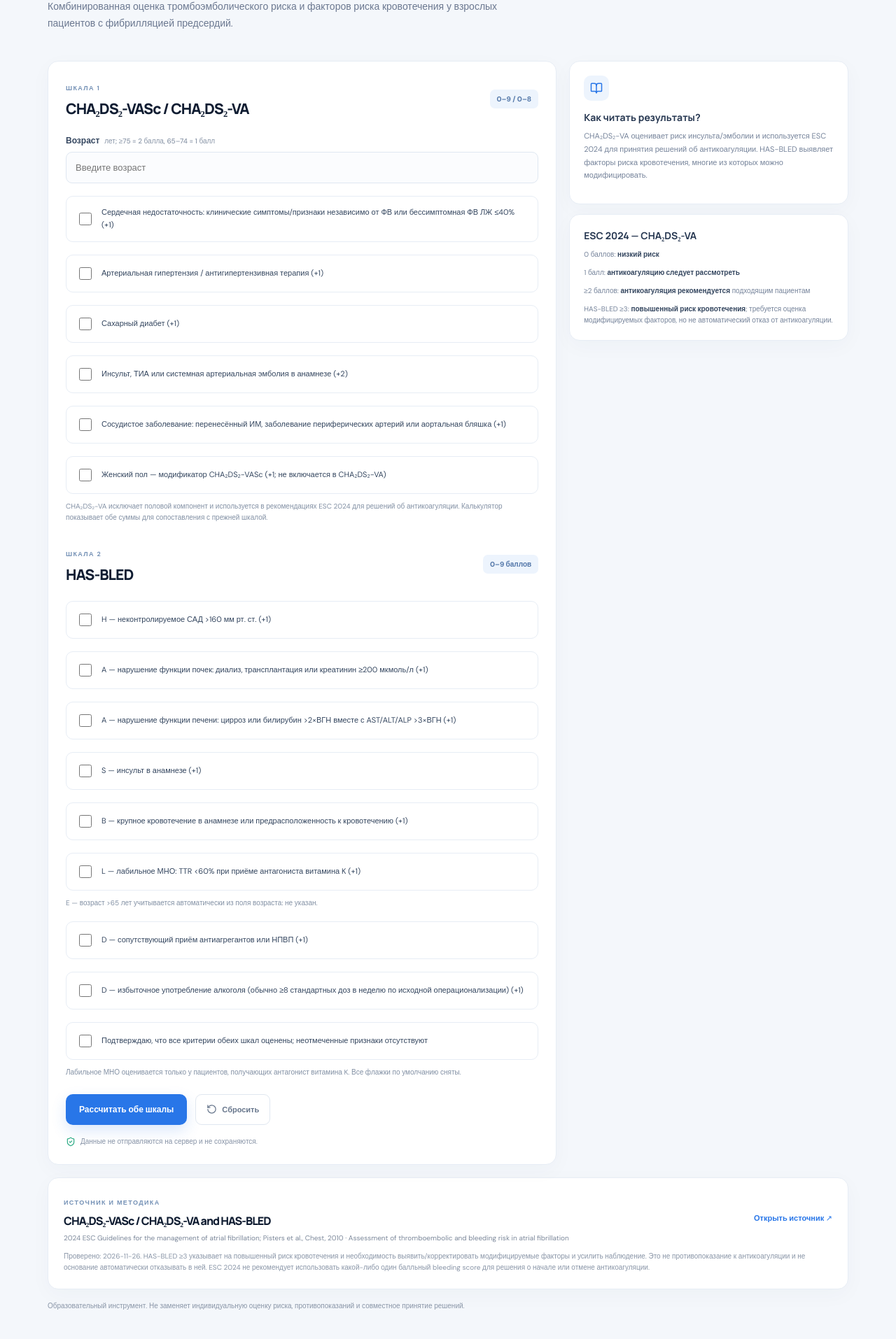
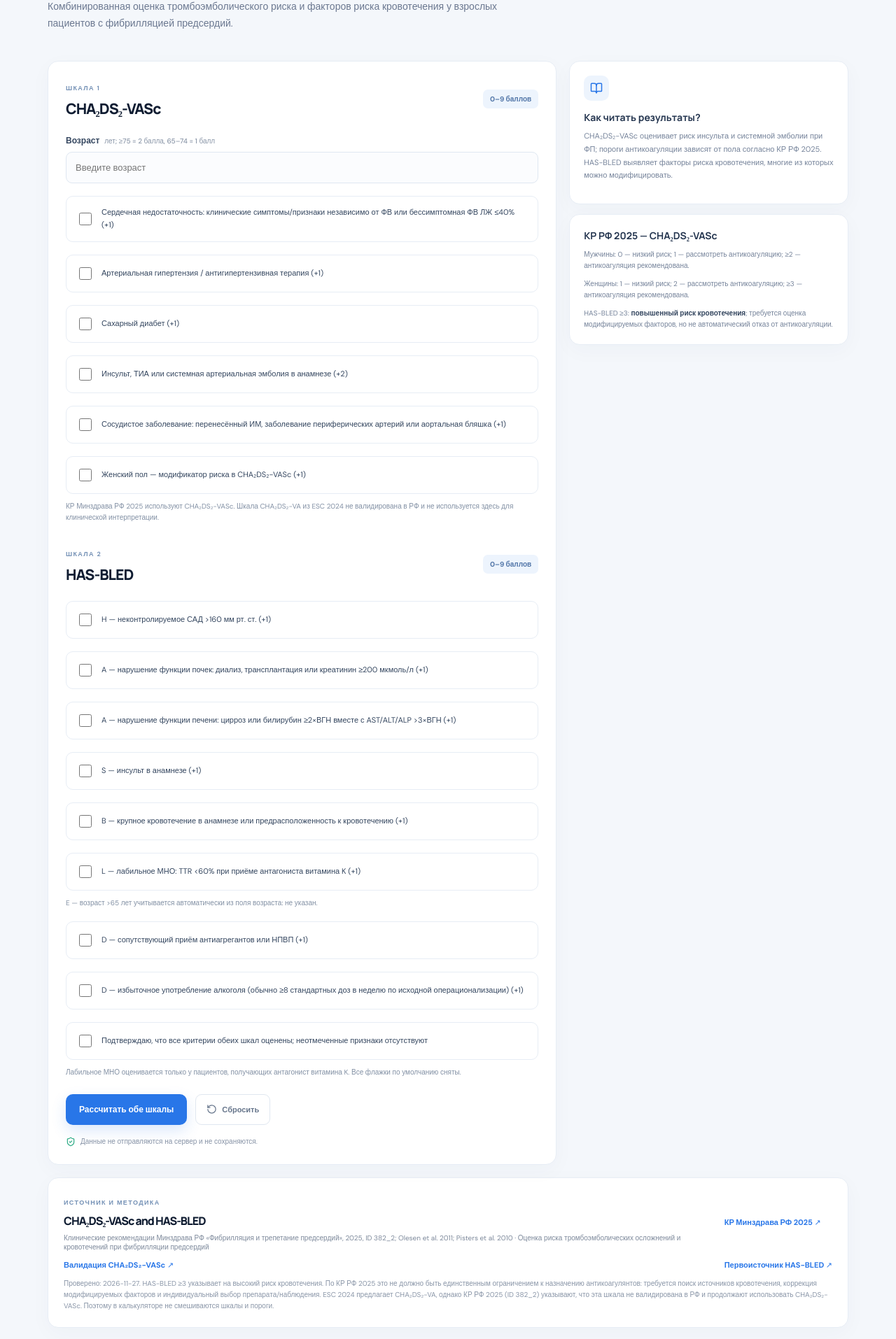
Before and after one commit to Whiterx/medcalc-pro-next, a React (Vite) app: page /medcalc-pro-next/calculators/cha2ds2vasc-hasbled in a window 1280 px wide. Shown: the part 216-2130 px from the top of the page at 70% size. Built offline with nearby package versions, Linux system fonts and the light colour scheme.

Commit message:
fix(af-risk): align CHA2DS2-VASc with Russian 2025 guidance

```diff
--- a/src/calculators/cardiology/CHA2DS2VAScHASBLEDCalculator.tsx
+++ b/src/calculators/cardiology/CHA2DS2VAScHASBLEDCalculator.tsx
@@ -89,8 +89,8 @@ export default function CHA2DS2VAScHASBLEDCalculator() {
       <div className="calculator-layout">
         <form className="calculator-panel" onSubmit={handleCalculate}>
           <div className="panel-heading">
-            <div><span className="panel-kicker">ШКАЛА 1</span><h2>CHA₂DS₂-VASc / CHA₂DS₂-VA</h2></div>
-            <span className="points-label">0–9 / 0–8</span>
+            <div><span className="panel-kicker">ШКАЛА 1</span><h2>CHA₂DS₂-VASc</h2></div>
+            <span className="points-label">0–9 баллов</span>
           </div>
 
           <label className="calc-field field-full">
@@ -120,9 +120,9 @@ export default function CHA2DS2VAScHASBLEDCalculator() {
           </label>
           <label className="check-field">
             <input type="checkbox" checked={values.femaleSex} onChange={(event) => updateField('femaleSex', event.target.checked)} />
-            <span>Женский пол — модификатор CHA₂DS₂-VASc (+1; не включается в CHA₂DS₂-VA)</span>
+            <span>Женский пол — модификатор риска в CHA₂DS₂-VASc (+1)</span>
           </label>
-          <p className="field-hint">CHA₂DS₂-VA исключает половой компонент и используется в рекомендациях ESC 2024 для решений об антикоагуляции. Калькулятор показывает обе суммы для сопоставления с прежней шкалой.</p>
+          <p className="field-hint">КР Минздрава РФ 2025 используют CHA₂DS₂-VASc. Шкала CHA₂DS₂-VA из ESC 2024 не валидирована в РФ и не используется здесь для клинической интерпретации.</p>
 
           <div className="panel-heading panel-subheading">
             <div><span className="panel-kicker">ШКАЛА 2</span><h2>HAS-BLED</h2></div>
@@ -139,7 +139,7 @@ export default function CHA2DS2VAScHASBLEDCalculator() {
           </label>
           <label className="check-field">
             <input type="checkbox" checked={values.abnormalLiverFunction} onChange={(event) => updateField('abnormalLiverFunction', event.target.checked)} />
-            <span>A — нарушение функции печени: цирроз или билирубин &gt;2×ВГН вместе с AST/ALT/ALP &gt;3×ВГН (+1)</span>
+            <span>A — нарушение функции печени: цирроз или билирубин ≥2×ВГН вместе с AST/ALT/ALP &gt;3×ВГН (+1)</span>
           </label>
           <label className="check-field">
             <input type="checkbox" checked={values.priorStrokeForBleedingScore} onChange={(event) => updateField('priorStrokeForBleedingScore', event.target.checked)} />
@@ -181,13 +181,13 @@ export default function CHA2DS2VAScHASBLEDCalculator() {
           <div className="info-panel">
             <div className="info-icon"><BookOpen size={18} /></div>
             <h3>Как читать результаты?</h3>
-            <p>CHA₂DS₂-VA оценивает риск инсульта/эмболии и используется ESC 2024 для принятия решений об антикоагуляции. HAS-BLED выявляет факторы риска кровотечения, многие из которых можно модифицировать.</p>
+            <p>CHA₂DS₂-VASc оценивает риск инсульта и системной эмболии при ФП; пороги антикоагуляции зависят от пола согласно КР РФ 2025. HAS-BLED выявляет факторы риска кровотечения, многие из которых можно модифицировать.</p>
           </div>
           <div className="threshold-panel">
-            <h3>ESC 2024 — CHA₂DS₂-VA</h3>
-            <p>0 баллов: <b>низкий риск</b></p>
-            <p>1 балл: <b>антикоагуляцию следует рассмотреть</b></p>
-            <p>≥2 баллов: <b>антикоагуляция рекомендуется</b> подходящим пациентам</p>
+            <h3>КР РФ 2025 — CHA₂DS₂-VASc</h3>
+            <p>Мужчины: 0 — низкий риск; 1 — рассмотреть антикоагуляцию; ≥2 — антикоагуляция рекомендована.</p>
+
+            <p>Женщины: 1 — низкий риск; 2 — рассмотреть антикоагуляцию; ≥3 — антикоагуляция рекомендована.</p>
             <p>HAS-BLED ≥3: <b>повышенный риск кровотечения</b>; требуется оценка модифицируемых факторов, но не автоматический отказ от антикоагуляции.</p>
           </div>
         </aside>
@@ -195,25 +195,25 @@ export default function CHA2DS2VAScHASBLEDCalculator() {
 
       {result && (
         <section className="result-panel" aria-live="polite">
-          <div className="result-topline"><span className="panel-kicker">РЕЗУЛЬТАТ РАСЧЁТА</span><span className={`risk-tag ${result.cha2ds2VaCategory === 'low' ? 'risk-low' : result.cha2ds2VaCategory === 'consider' ? 'risk-moderate' : 'risk-high'}`}>CHA₂DS₂-VA: {result.cha2ds2VaScore}</span></div>
-          <div className="score-display"><strong>{result.cha2ds2VascScore}</strong><span>CHA₂DS₂-VASc · {result.cha2ds2VaScore} CHA₂DS₂-VA</span></div>
-          <p className="result-summary">{result.cha2ds2VaGuidance}</p>
+          <div className="result-topline"><span className="panel-kicker">РЕЗУЛЬТАТ РАСЧЁТА</span><span className={`risk-tag ${result.cha2ds2VascCategory === 'low' ? 'risk-low' : result.cha2ds2VaCategory === 'consider' ? 'risk-moderate' : 'risk-high'}`}>CHA₂DS₂-VASc: {result.cha2ds2VascScore}</span></div>
+          <div className="score-display"><strong>{result.cha2ds2VascScore}</strong><span>CHA₂DS₂-VASc</span></div>
+          <p className="result-summary">{result.cha2ds2VascGuidance}</p>
           <div className="result-breakdown">
             <p><b>HAS-BLED: {result.hasBledScore}/9</b> — {result.hasBledHighRisk ? 'повышенный риск кровотечения (≥3)' : 'менее 3 баллов'}</p>
-            <p>CHA₂DS₂-VASc включает женский пол как модификатор; CHA₂DS₂-VA его исключает и соответствует подходу ESC 2024.</p>
+            <p>Интерпретация соответствует половым порогам CHA₂DS₂-VASc в КР РФ 2025.</p>
           </div>
           <div className="result-columns">
-            <div><h3>CHA₂DS₂-VASc / VA</h3>{result.chaComponents.map((component) => <p key={component.key}>{component.label}: <b>{component.value}</b> — {component.points} балл(а)</p>)}</div>
+            <div><h3>CHA₂DS₂-VASc</h3>{result.chaComponents.map((component) => <p key={component.key}>{component.label}: <b>{component.value}</b> — {component.points} балл(а)</p>)}</div>
             <div><h3>HAS-BLED</h3>{result.hasBledComponents.map((component) => <p key={component.key}>{component.label}: <b>{component.value}</b> — {component.points} балл(а)</p>)}</div>
           </div>
-          <p className="clinical-warning">HAS-BLED ≥3 не является противопоказанием к антикоагуляции и не должен использоваться для автоматического отказа или отмены лечения. Устраните модифицируемые факторы риска и проводите повторную оценку. ESC 2024 не рекомендует использовать единственную bleeding score как основание для решения о начале или прекращении антикоагуляции.</p>
+          <p className="clinical-warning">HAS-BLED ≥3 не является противопоказанием к антикоагуляции и не должен использоваться для автоматического отказа или отмены лечения. Устраните модифицируемые факторы риска и проводите повторную оценку. КР РФ 2025 указывают, что HAS-BLED ≥3 — высокий риск кровотечения, но это не должно быть единственным ограничением к назначению антикоагулянтов. Корректируйте модифицируемые факторы риска и оценивайте источники кровотечения.</p>
         </section>
       )}
 
       <section className="reference-panel">
         <div><span className="panel-kicker">ИСТОЧНИК И МЕТОДИКА</span><h2>{CHA2DS2_VASc_HASBLED_REFERENCE.title}</h2><p>{CHA2DS2_VASc_HASBLED_REFERENCE.guideline} · {CHA2DS2_VASc_HASBLED_REFERENCE.section}</p></div>
-        <a href={CHA2DS2_VASc_HASBLED_REFERENCE.url} target="_blank" rel="noreferrer">Открыть источник ↗</a>
-        <small>Проверено: {CHA2DS2_VASc_HASBLED_REFERENCE.accessed}. {CHA2DS2_VASc_HASBLED_REFERENCE.notes[4]}</small>
+        <a href={CHA2DS2_VASc_HASBLED_REFERENCE.url} target="_blank" rel="noreferrer">КР Минздрава РФ 2025 ↗</a><a href={CHA2DS2_VASc_HASBLED_REFERENCE.chaSourceUrl} target="_blank" rel="noreferrer">Валидация CHA₂DS₂-VASc ↗</a><a href={CHA2DS2_VASc_HASBLED_REFERENCE.hasBledSourceUrl} target="_blank" rel="noreferrer">Первоисточник HAS-BLED ↗</a>
+        <small>Проверено: {CHA2DS2_VASc_HASBLED_REFERENCE.accessed}. {CHA2DS2_VASc_HASBLED_REFERENCE.notes[4]} {CHA2DS2_VASc_HASBLED_REFERENCE.notes[6]}</small>
       </section>
       <p className="calculator-disclaimer">Образовательный инструмент. Не заменяет индивидуальную оценку риска, противопоказаний и совместное принятие решений.</p>
     </main>
--- a/src/calculators/cardiology/cha2ds2vascHasbled.reference.ts
+++ b/src/calculators/cardiology/cha2ds2vascHasbled.reference.ts
@@ -1,17 +1,19 @@
 export const CHA2DS2_VASc_HASBLED_REFERENCE = {
-  title: 'CHA₂DS₂-VASc / CHA₂DS₂-VA and HAS-BLED',
-  guideline: '2024 ESC Guidelines for the management of atrial fibrillation; Pisters et al., Chest, 2010',
-  section: 'Assessment of thromboembolic and bleeding risk in atrial fibrillation',
-  published: '2024 ESC Guidelines; HAS-BLED original publication 2010',
-  url: 'https://academic.oup.com/eurheartj/article/45/36/3314/7738779',
-  accessed: '2026-11-26',
+  title: 'CHA₂DS₂-VASc and HAS-BLED',
+  guideline: 'Клинические рекомендации Минздрава РФ «Фибрилляция и трепетание предсердий», 2025, ID 382_2; Olesen et al. 2011; Pisters et al. 2010',
+  section: 'Оценка риска тромбоэмболических осложнений и кровотечений при фибрилляции предсердий',
+  published: 'КР РФ 2025; оригинальные публикации CHA₂DS₂-VASc 2011 и HAS-BLED 2010',
+  url: 'https://minzdrav.clinirec.ru/kr/fibrillyaciya-i-trepetanie-predserdii/',
+  chaSourceUrl: 'https://www.bmj.com/content/342/bmj.d124',
+  hasBledSourceUrl: 'https://pubmed.ncbi.nlm.nih.gov/20299623/',
+  accessed: '2026-11-27',
   notes: [
-    'Инструмент рассчитывает CHA₂DS₂-VASc (для преемственности с исходным проектом), CHA₂DS₂-VA (без полового модификатора, используемый в ESC 2024) и HAS-BLED. Предназначен для взрослых пациентов с клинической фибрилляцией предсердий; не заменяет оценку клапанной патологии, гипертрофической кардиомиопатии, амилоидоза и других особых состояний.',
-    'CHA₂DS₂-VA: сердечная недостаточность (симптомы/признаки независимо от ФВ или бессимптомная ФВ ЛЖ ≤40%) — 1; гипертензия — 1; возраст ≥75 — 2; сахарный диабет — 1; инсульт/ТИА/артериальная эмболия — 2; сосудистое заболевание (например, ИМ, заболевание периферических артерий или аортальная бляшка) — 1; возраст 65–74 — 1. CHA₂DS₂-VASc добавляет женский пол как модификатор +1.',
-    'ESC 2024: CHA₂DS₂-VA = 0 — низкий риск; =1 — следует рассмотреть пероральную антикоагуляцию; ≥2 — антикоагуляция рекомендуется у подходящих пациентов с клинической ФП. Повторно оценивайте риск со временем и учитывайте дополнительные факторы. При гипертрофической кардиомиопатии или сердечном амилоидозе антикоагуляция может быть показана независимо от балла.',
-    'HAS-BLED: неконтролируемое САД >160 мм рт. ст. — 1; патологическая функция почек — 1 (диализ, трансплантация почки или креатинин ≥200 мкмоль/л); патологическая функция печени — 1 (цирроз или билирубин >2×ВГН вместе с AST/ALT/ALP >3×ВГН); инсульт в анамнезе — 1; кровотечение в анамнезе/предрасположенность — 1; лабильное МНО — 1 (TTR <60% при терапии антагонистом витамина K); возраст >65 — 1; антиагреганты/НПВП — 1; избыточный алкоголь — 1. Максимум 9 баллов.',
-    'HAS-BLED ≥3 указывает на повышенный риск кровотечения и необходимость выявить/корректировать модифицируемые факторы и усилить наблюдение. Это не противопоказание к антикоагуляции и не основание автоматически отказывать в ней. ESC 2024 не рекомендует использовать какой-либо один балльный bleeding score для решения о начале или отмене антикоагуляции.',
-    'Пункты HAS-BLED «лабильное МНО» применимы только к пациентам, получающим антагонист витамина K. Алкогольный критерий в исходных/адаптированных таблицах часто операционализируется как ≥8 стандартных доз в неделю; стандартная доза и единицы алкоголя различаются между странами. Учитывайте локальное определение.',
-    'В 2024 ESC половой компонент удалён из алгоритма оценки риска для принятия решения об антикоагуляции: используется CHA₂DS₂-VA. CHA₂DS₂-VASc остаётся распространённой шкалой в других рекомендациях и для сопоставления с прежними документами; не смешивайте пороги двух систем.',
+    'Калькулятор реализует CHA₂DS₂-VASc и HAS-BLED для взрослых пациентов с фибрилляцией предсердий. Российские КР 2025 (ID 382_2) прямо рекомендуют CHA₂DS₂-VASc. Шкала CHA₂DS₂-VA из ESC 2024 не валидирована в РФ и не реализуется как альтернативная шкала.',
+    'CHA₂DS₂-VASc: хроническая сердечная недостаточность/дисфункция ЛЖ — 1; артериальная гипертензия — 1; возраст ≥75 лет — 2; диабет — 1; ишемический инсульт/ТИА/системная эмболия — 2; сосудистое заболевание (ИМ в анамнезе, заболевание периферических артерий, аортальная бляшка) — 1; возраст 65–74 года — 1; женский пол — 1.',
+    'Пороги КР РФ 2025: постоянная антикоагуляция рекомендована мужчинам при CHA₂DS₂-VASc ≥2 и женщинам при ≥3. Антикоагуляцию следует рассмотреть мужчинам с 1 баллом и женщинам с 2 баллами с учётом индивидуальных особенностей и предпочтений. 0 баллов у мужчин и 1 балл у женщин относятся к низкому риску; женский пол сам по себе не является показанием к антикоагуляции.',
+    'HAS-BLED: неконтролируемое САД >160 мм рт. ст. — 1; патологическая функция почек — 1 (диализ, трансплантация почки или креатинин ≥200 мкмоль/л); патологическая функция печени — 1 (цирроз или билирубин ≥2×ВГН вместе с AST/ALT/ALP >3×ВГН); инсульт в анамнезе — 1; кровотечение в анамнезе/предрасположенность — 1; лабильное МНО — 1 (нестабильное/высокое МНО или <60% измерений в целевом диапазоне при терапии АВК); возраст >65 — 1; антиагреганты/НПВП — 1; злоупотребление алкоголем — 1. Максимум 9 баллов.',
+    'HAS-BLED ≥3 указывает на высокий риск кровотечения. По КР РФ 2025 это не должно быть единственным ограничением к назначению антикоагулянтов: требуется поиск источников кровотечения, коррекция модифицируемых факторов и индивидуальный выбор препарата/наблюдения.',
+    'Пункт «лабильное МНО» применим только к пациентам на антагонисте витамина K. Порог <60% времени в терапевтическом диапазоне соответствует исходной операционализации HAS-BLED. Исходная публикация описывает злоупотребление алкоголем; значение ≥8 стандартных доз в неделю является распространённой операционализацией, но стандартная доза зависит от определения единицы алкоголя.',
+    'ESC 2024 предлагает CHA₂DS₂-VA, однако КР РФ 2025 (ID 382_2) указывают, что эта шкала не валидирована в РФ и продолжают использовать CHA₂DS₂-VASc. Поэтому в калькуляторе не смешиваются шкалы и пороги.',
   ],
 } as const
--- a/src/calculators/cardiology/cha2ds2vascHasbled.ts
+++ b/src/calculators/cardiology/cha2ds2vascHasbled.ts
@@ -26,9 +26,8 @@ export interface ScoreComponent {
 
 export interface AFCombinedResult {
   cha2ds2VascScore: number
-  cha2ds2VaScore: number
-  cha2ds2VaCategory: 'low' | 'consider' | 'recommended'
-  cha2ds2VaGuidance: string
+  cha2ds2VascCategory: 'low' | 'consider' | 'recommended'
+  cha2ds2VascGuidance: string
   hasBledScore: number
   hasBledHighRisk: boolean
   chaComponents: ScoreComponent[]
@@ -54,14 +53,17 @@ export function calculateAFCombined(input: AFCombinedInput): AFCombinedResult {
     { key: 'vascular', label: 'V — Сосудистое заболевание', value: input.vascularDisease ? 'Да' : 'Нет', points: input.vascularDisease ? 1 : 0 },
     { key: 'sex', label: 'Sc — Женский пол (модификатор риска)', value: input.femaleSex ? 'Да' : 'Нет', points: input.femaleSex ? 1 : 0 },
   ]
-  const cha2ds2VaScore = chaComponents.slice(0, 6).reduce((sum, component) => sum + component.points, 0)
-  const cha2ds2VascScore = cha2ds2VaScore + (input.femaleSex ? 1 : 0)
-  const cha2ds2VaCategory = cha2ds2VaScore === 0 ? 'low' : cha2ds2VaScore === 1 ? 'consider' : 'recommended'
-  const cha2ds2VaGuidance = cha2ds2VaScore === 0
-    ? 'CHA₂DS₂-VA = 0: низкая категория риска; по шкале ESC 2024 антикоагуляция обычно не показана только на основании этого балла. Учитывайте особые состояния и дополнительные факторы риска.'
-    : cha2ds2VaScore === 1
-      ? 'CHA₂DS₂-VA = 1: повышенный риск; ESC 2024 рекомендует рассмотреть пероральную антикоагуляцию с учётом индивидуальных факторов и совместного принятия решения.'
-      : 'CHA₂DS₂-VA ≥2: повышенный риск; ESC 2024 рекомендует пероральную антикоагуляцию у подходящих пациентов с клинической ФП, если нет противопоказаний.'
+  const cha2ds2VascScore = chaComponents.reduce((sum, component) => sum + component.points, 0)
+  const considerThreshold = input.femaleSex ? 2 : 1
+  const recommendThreshold = input.femaleSex ? 3 : 2
+  const cha2ds2VascCategory = cha2ds2VascScore >= recommendThreshold
+    ? 'recommended'
+    : cha2ds2VascScore >= considerThreshold ? 'consider' : 'low'
+  const cha2ds2VascGuidance = cha2ds2VascCategory === 'low'
+    ? `CHA₂DS₂-VASc = ${cha2ds2VascScore}: низкий риск по порогам КР РФ 2025; антикоагуляция только на основании этого балла обычно не показана. Продолжайте периодическую переоценку риска и учитывайте особые состояния.`
+    : cha2ds2VascCategory === 'consider'
+      ? `CHA₂DS₂-VASc = ${cha2ds2VascScore}: промежуточная категория риска по КР РФ 2025 (${input.femaleSex ? 'женщина, 2 балла' : 'мужчина, 1 балл'}); пероральную антикоагуляцию следует рассмотреть индивидуально с учётом соотношения пользы и риска и предпочтений пациента.`
+      : `CHA₂DS₂-VASc = ${cha2ds2VascScore}: высокий риск по КР РФ 2025 (${input.femaleSex ? 'женщина, ≥3 баллов' : 'мужчина, ≥2 баллов'}); пероральная антикоагуляция рекомендуется при отсутствии противопоказаний.`
 
   const hasBledComponents: ScoreComponent[] = [
     { key: 'hypertension', label: 'H — Неконтролируемая гипертензия (САД >160 мм рт. ст.)', value: input.uncontrolledSystolicBPOver160 ? 'Да' : 'Нет', points: input.uncontrolledSystolicBPOver160 ? 1 : 0 },
@@ -78,9 +80,8 @@ export function calculateAFCombined(input: AFCombinedInput): AFCombinedResult {
 
   return {
     cha2ds2VascScore,
-    cha2ds2VaScore,
-    cha2ds2VaCategory,
-    cha2ds2VaGuidance,
+    cha2ds2VascCategory,
+    cha2ds2VascGuidance,
     hasBledScore,
     hasBledHighRisk: hasBledScore >= 3,
     chaComponents,
```
Also changed, not shown: 3 other files (tests, documents, lock files or other folders).
